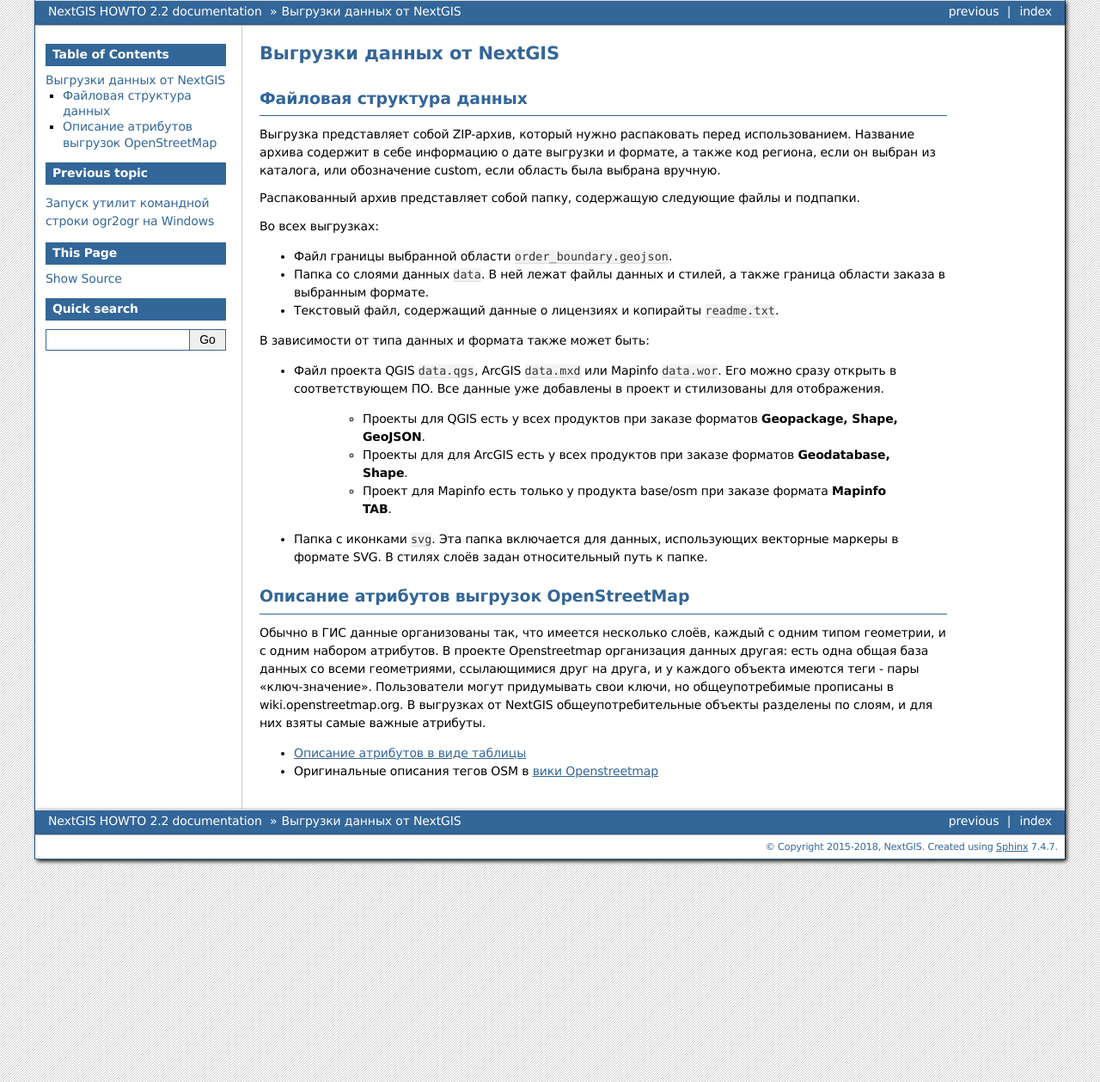
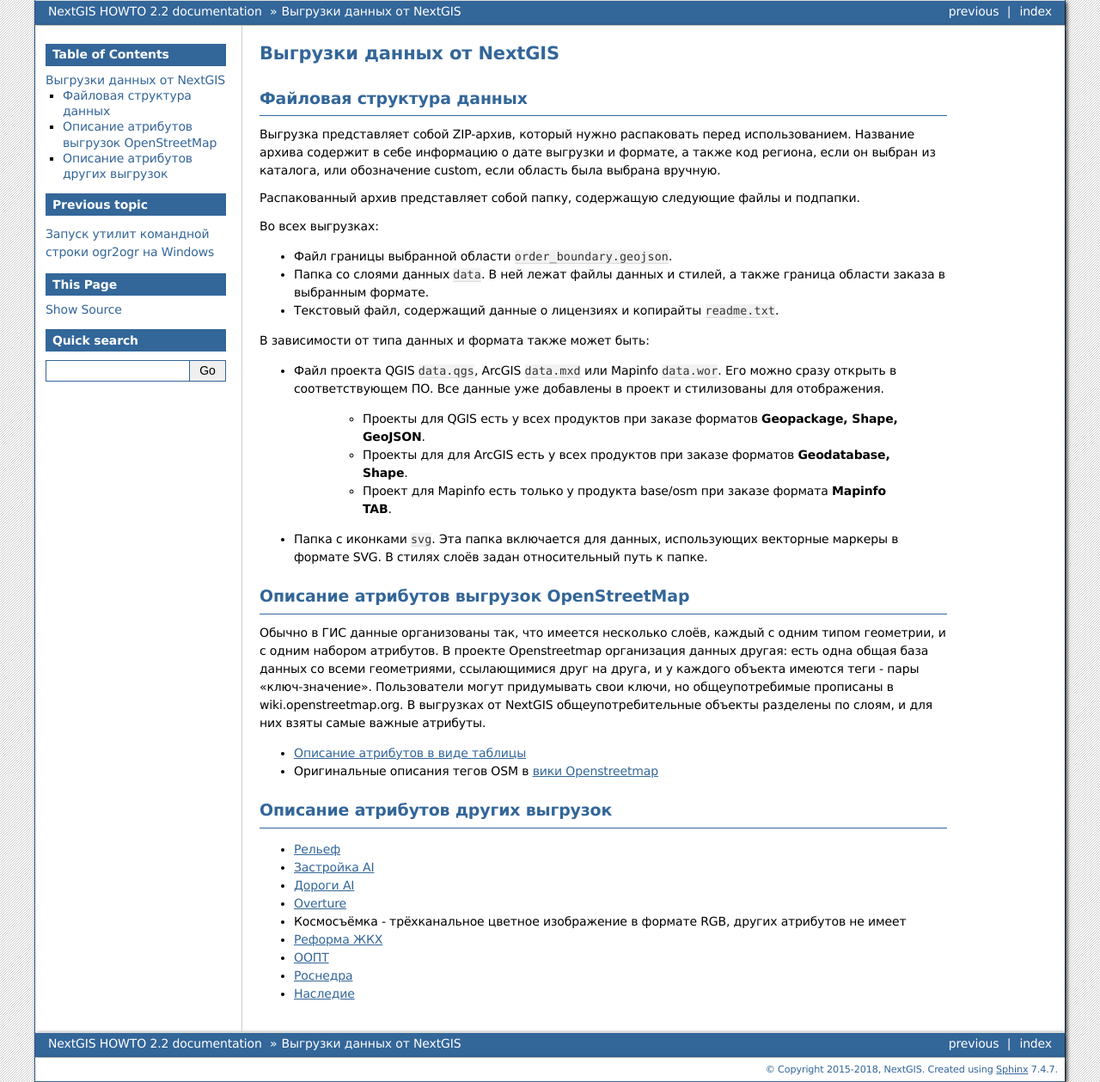
Before and after one commit to nextgis/docs_howto, a Sphinx documentation site: the page built from source/extracts.rst, in a window 1280 px wide. Shown: the whole page at 86% size. Built offline with Sphinx 7.4.7, drawn with Linux system fonts in a browser that asks for light colours; formulas are drawn with MathJax 3.

Commit message:
Update extracts.rst
Add links to data structure

```diff
--- a/source/extracts.rst
+++ b/source/extracts.rst
@@ -40,3 +40,18 @@
 * `Описание атрибутов в виде таблицы <https://docs.google.com/spreadsheets/d/1hW34n58AEQlu9eYsPUe_K2Kj1NZq5FCqlW6iSNSgcNg/edit?usp=sharing>`_
 
 * Оригинальные описания тегов OSM в `вики Openstreetmap <https://wiki.openstreetmap.org/wiki/RU:Map_Features>`_
+
+.. _ngdata_attr_other:
+
+Описание атрибутов других выгрузок
+-----------------------------------
+
+* `Рельеф <https://docs.google.com/spreadsheets/d/1BcuWXMnwpwv0HIao3wAumgpqGsgfAzLc5yaOOCTeYBc/pubhtml>`_
+* `Застройка AI <https://docs.google.com/spreadsheets/d/e/2PACX-1vS9EG8OMqxvcPemo-IMWQi_enrZij710YvKPmk3si5lQS_-sA5wCNj4waXefq0zvoouerktx0wrAlNW/pubhtml>`_
+* `Дороги AI <https://docs.google.com/spreadsheets/d/e/2PACX-1vSx74nB_TPHRYNZTBFSRK5eEi_oxEBFCShT30VRYmk_sisD4qVcwRb-5F_IWiP2x-0pRGFWH8piHnWC/pubhtml>`_
+* `Overture <https://docs.google.com/spreadsheets/d/e/2PACX-1vRJd2RsUimlo1GegSpnJScUdi0kImAJYumnWwbqyb6B2JWMwT9BAyIcIybsqQEBqSllCSNWviGJI9fC/pubhtml?gid=0&single=true>`_
+* Космосъёмка - трёхканальное цветное изображение в формате RGB, других атрибутов не имеет
+* `Реформа ЖКХ <https://docs.google.com/spreadsheets/d/e/2PACX-1vS32AGvxMh3_Yxuq_duKTIzQFfrJ88iEBciyn8ruhgGxAmyj2bcksH6JfoOs5p13YfZhPXAEqzRa783/pubhtml>`_
+* `ООПТ <https://docs.google.com/spreadsheets/d/e/2PACX-1vQ11744S-kcUBR9gTOGv8ylhTVn2iEQzGA6m9dM0cEaKNEc0-CCm7fZTUPeftUeoms1cCf4uc7e3pjF/pubhtml>`_
+* `Роснедра <https://docs.google.com/spreadsheets/d/e/2PACX-1vTDwgzllu93JNaL60BYHyTrirCqUigFwKYatMosvABIr8rVVHfmvHAaAy0D2gXFOw1Qcl2A2RN4O374/pubhtml>`_
+* `Наследие <https://docs.google.com/spreadsheets/d/e/2PACX-1vRugZizn-rKnihRS6UYLulQUQbOBrUnkJQtiuGTWwwD39SmY6M5oLa94GD1Oww3eRf50_XM6atyP1Xw/pubhtml>`_
```
Also changed, not shown: other parts of source/extracts.rst (+4 -4 lines).
